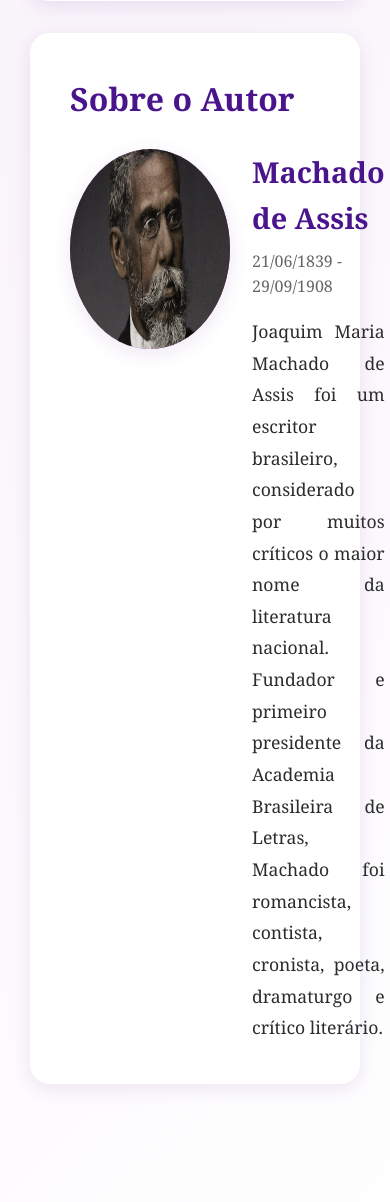
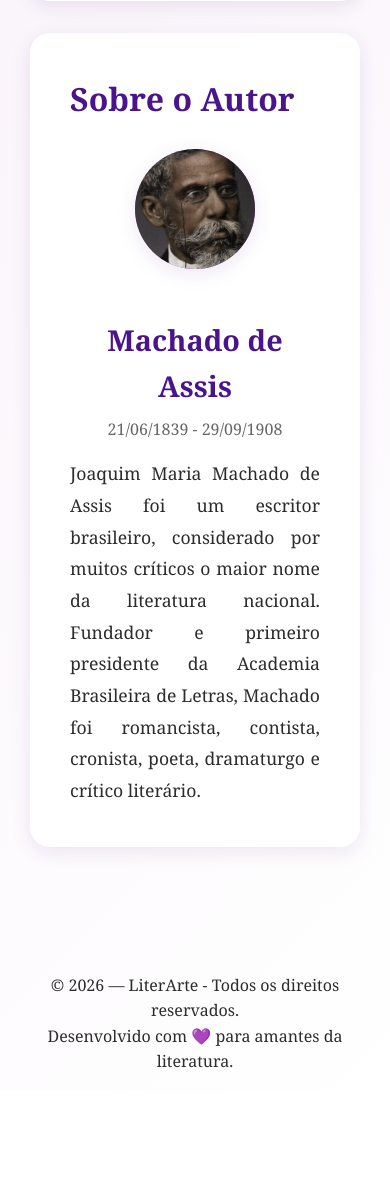
Before and after one commit to LaysaCibele/LiterArte, a Django app: page /livro/2/ in a window 390 px wide. Shown: the part 2139-3341 px from the top of the page. After the commit the page ends 3207 px from the top, so only its background shows below. Run offline with Django 5.2, Linux system fonts and the light colour scheme; data comes from the database, SQL or seed files in the repository.

Commit message:
feat: Ajustes na responsividade da sessão 'sobre o autor' , na página de livros.

```diff
--- a/static/css/livros.css
+++ b/static/css/livros.css
@@ -209,25 +209,27 @@
         /* SOBRE O AUTOR */
         .autor-info {
             display: grid;
-            grid-template-columns: 150px 1fr;
+            grid-template-columns: minmax(0, 160px) 1fr;
             gap: 2rem;
             align-items: start;
         }
 
+        .autor-foto{
+            display: flex;
+            justify-content: center;
+        }
+
         .autor-foto img {
-            width: 160px;
-            height: 200px;
+            width: 140px;
+            height: 140px;
             border-radius: 50%;
-            background: linear-gradient(135deg, var(--roxo-muito-claro) 0%, var(--roxo-claro) 100%);
-            display: flex;
-            align-items: center;
-            justify-content: center;
-            font-size: 4rem;
-            box-shadow: 0 5px 20px var(--sombra);
+           object-fit: cover;
+           background: linear-gradient(135deg, var(--roxo-muito-claro) 0%, var(--roxo-claro) 100%);
+           box-shadow: 0 5px 20px var(--sombra);
         }
 
         .autor-detalhes {
-            flex: 1;
+            min-width: 0;
         }
 
         .autor-nome {
@@ -288,3 +290,22 @@
         justify-content: center;
     }
 }
+
+@media (max-width: 768px) {
+
+    .autor-info {
+        grid-template-columns: 1fr;
+        text-align: center;
+    }
+
+    .autor-foto img {
+        width: 120px;
+        height: 120px;
+        margin-bottom: 1rem;
+    }
+
+    .autor-detalhes .secao-conteudo {
+        text-align: justify;
+    }
+
+}
```
